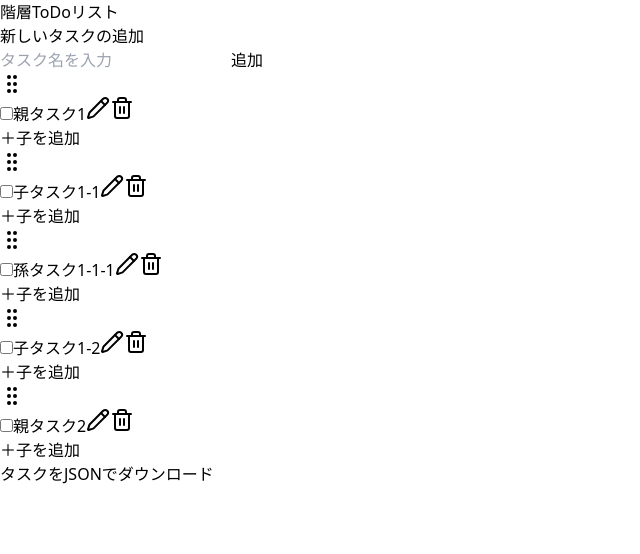
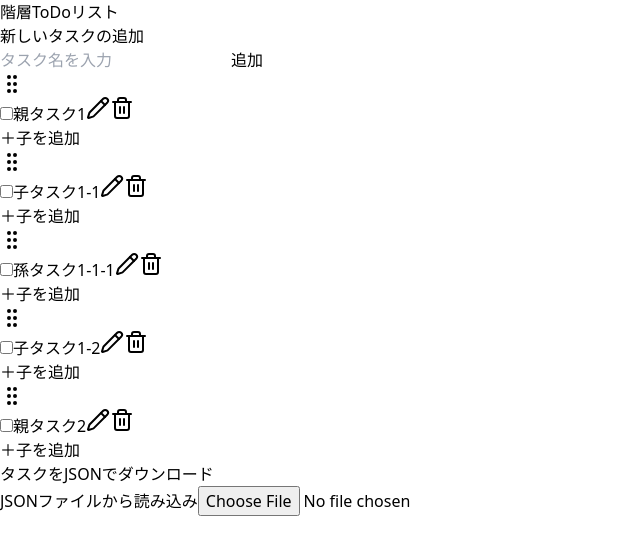
Before and after one commit to khosokawa0716/todo-react, a React (Vite) app: page / in a window 1280 px wide. Shown: the top 554 px of the page, without its empty margins (0-640 px from the left). Built offline with nearby package versions, Linux system fonts and the light colour scheme.

Commit message:
feat: JSONファイルからタスクデータを読み込んで復元できる機能を追加

```diff
--- a/src/App.tsx
+++ b/src/App.tsx
@@ -104,6 +104,24 @@ const App = () => {
     );
   };
 
+  const handleRestore = (id: number) => {
+    setTodos((prev) =>
+      prev.map((todo) =>
+        todo.id === id ? { ...todo, isDeleted: false } : todo
+      )
+    );
+  };
+
+  const deletedTodos = todos.filter((todo) => todo.isDeleted);
+
+  const handleToggleDone = (id: number) => {
+    setTodos((prev) =>
+      prev.map((todo) =>
+        todo.id === id ? { ...todo, isDone: !todo.isDone } : todo
+      )
+    );
+  };
+
   const handleExportJson = () => {
     const dataStr = JSON.stringify(todos, null, 2);
     const blob = new Blob([dataStr], { type: 'application/json' });
@@ -125,22 +143,26 @@ const App = () => {
     URL.revokeObjectURL(url);
   };
 
-  const handleRestore = (id: number) => {
-    setTodos((prev) =>
-      prev.map((todo) =>
-        todo.id === id ? { ...todo, isDeleted: false } : todo
-      )
-    );
-  };
+  const handleImportJson = (event: React.ChangeEvent<HTMLInputElement>) => {
+    const file = event.target.files?.[0];
+    if (!file) return;
 
-  const deletedTodos = todos.filter((todo) => todo.isDeleted);
-
-  const handleToggleDone = (id: number) => {
-    setTodos((prev) =>
-      prev.map((todo) =>
-        todo.id === id ? { ...todo, isDone: !todo.isDone } : todo
-      )
-    );
+    const reader = new FileReader();
+    reader.onload = (e) => {
+      try {
+        const result = e.target?.result as string;
+        const parsed = JSON.parse(result);
+        if (Array.isArray(parsed)) {
+          setTodos(parsed);
+        } else {
+          alert('読み込んだファイルの形式が正しくありません。');
+        }
+      } catch (e) {
+        alert('ファイルの読み込み中にエラーが発生しました。');
+        console.error(e);
+      }
+    };
+    reader.readAsText(file);
   };
 
   useEffect(() => {
@@ -243,6 +265,17 @@ const App = () => {
       >
         タスクをJSONでダウンロード
       </button>
+      <div className="mt-4">
+        <label className="text-sm text-blue-500 hover:underline cursor-pointer">
+          JSONファイルから読み込み
+          <input
+            type="file"
+            accept="application/json"
+            onChange={handleImportJson}
+            className="hidden"
+          />
+        </label>
+      </div>
     </div>
   );
 };
```
